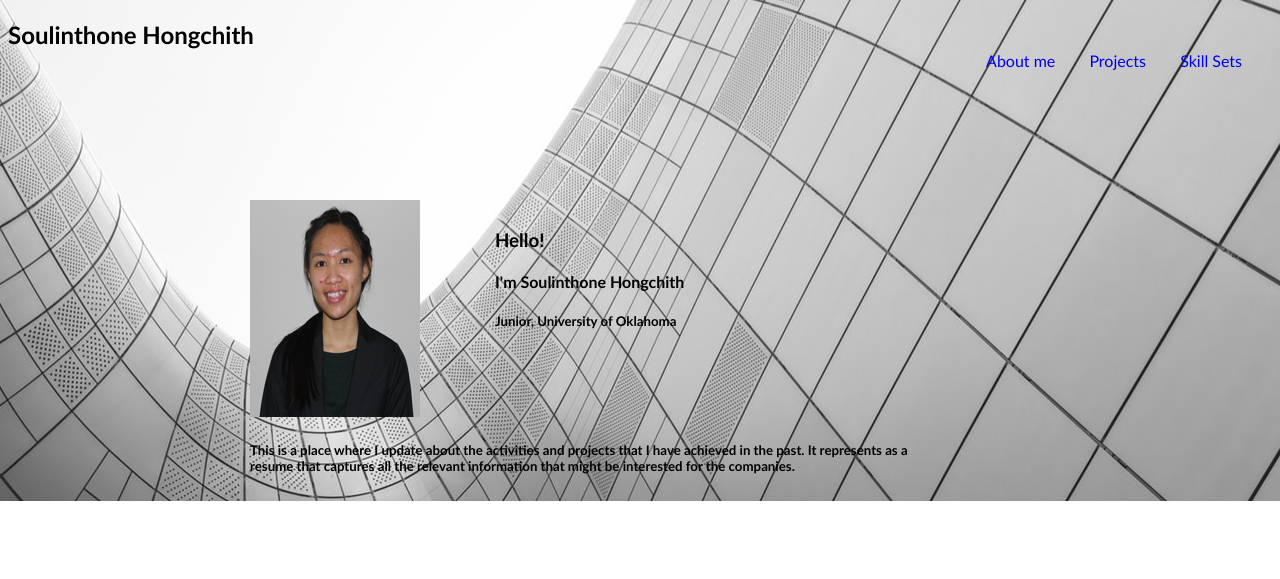
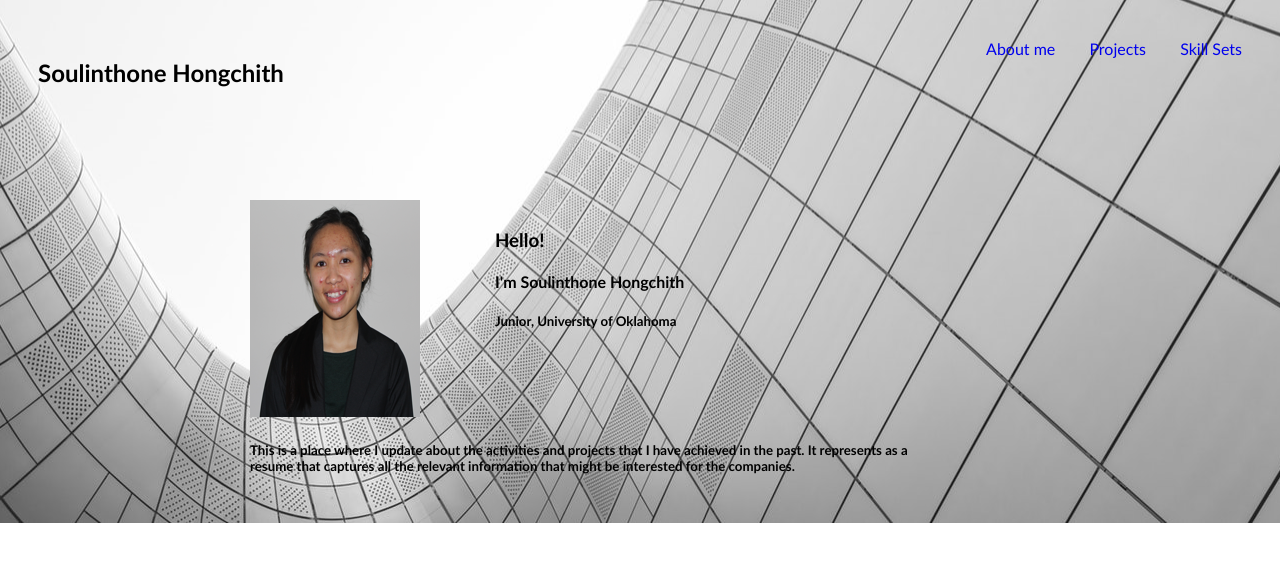
Before and after one commit to soulinthonehongchith/My-Resume, a plain HTML site: page index.html in a window 1280 px wide. Drawn offline with Linux system fonts and the light colour scheme; files whose address does not match are found by name.

Commit message:
Homestyle. Index sheet.
Padding for #name

```diff
--- a/css/homestyle.css
+++ b/css/homestyle.css
@@ -18,6 +18,10 @@ li {
 a {
     padding: 15px;
     text-decoration: none;
+}
+
+#name {
+    padding: 30px;
 }
 
 #wrap {
--- a/index.html
+++ b/index.html
@@ -17,7 +17,7 @@
 
     </ul>
 
-    <div>
+    <div id="name">
         <h2> Soulinthone Hongchith </h2>
     </div>
 
```
